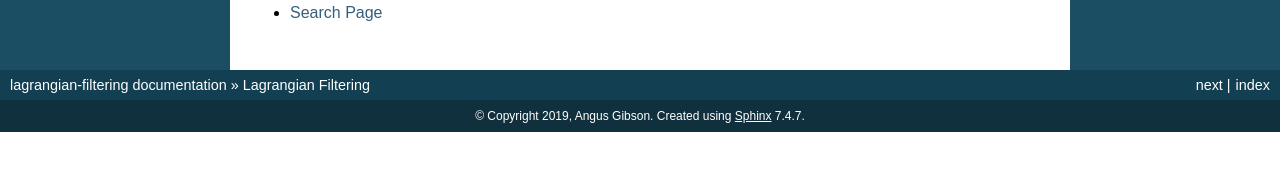
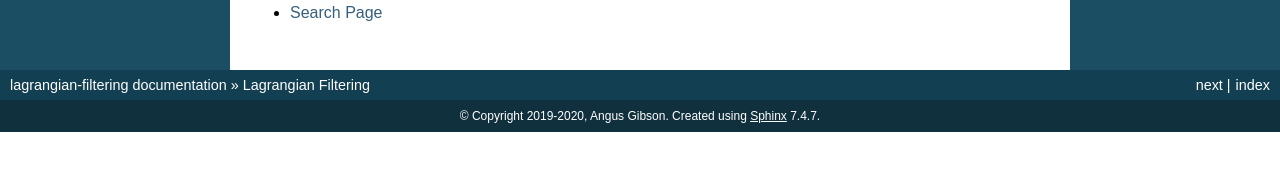
Before and after one commit to angus-g/lagrangian-filtering, a Sphinx documentation site: the page built from docs/index.rst, in a window 1280 px wide. Shown: the part 464-635 px from the top of the page. Built offline with Sphinx 7.4.7, drawn with Linux system fonts in a browser that asks for light colours.

Commit message:
Update copyright years

```diff
--- a/docs/conf.py
+++ b/docs/conf.py
@@ -21,7 +21,7 @@ sys.path.insert(0, os.path.abspath(".."))
 # -- Project information -----------------------------------------------------
 
 project = "lagrangian-filtering"
-copyright = "2019, Angus Gibson"
+copyright = "2019-2020, Angus Gibson"
 author = "Angus Gibson"
 
 # The short X.Y version
```
Also changed, not shown: 1 other file.
